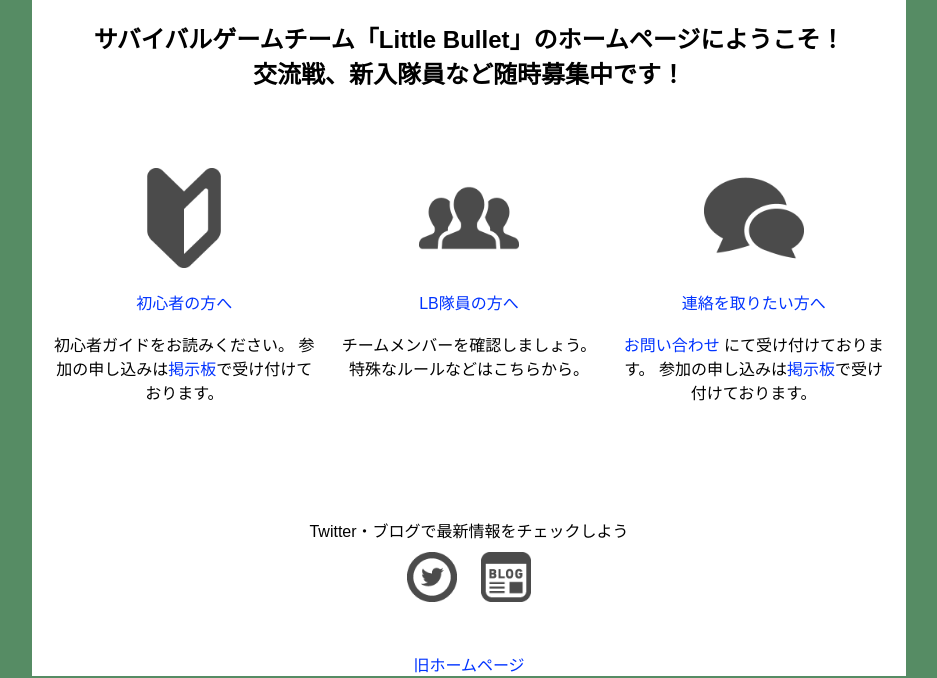
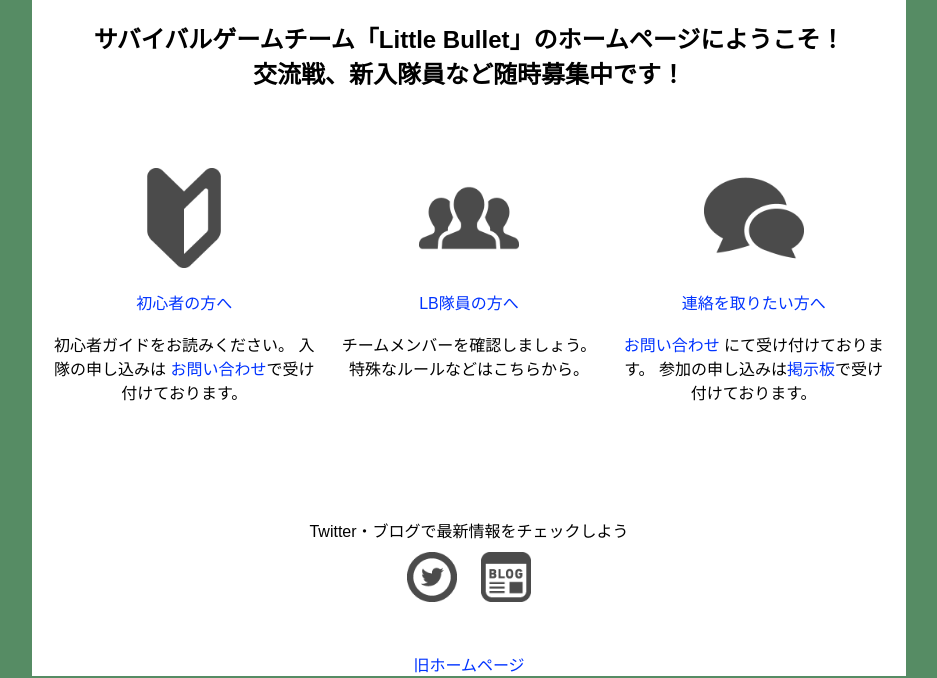
Before and after one commit to altyjp/littlebulletHP, a website: page public_html/index.html in a window 1280 px wide. Shown: the part 662-1340 px from the top of the page, without its empty margins (171-1108 px from the left). Drawn offline with Linux system fonts and the light colour scheme; a web font is replaced by a local one.

Commit message:
入隊方法の更新

```diff
--- a/public_html/index.html
+++ b/public_html/index.html
@@ -57,7 +57,8 @@ and open the template in the editor.
                         </a>
                         <br /><br />
                         初心者ガイドをお読みください。
-                        参加の申し込みは<a href="forbbs/keijiban.html">掲示板</a>で受け付けております。
+                        入隊の申し込みは<a href="http://form1.fc2.com/form/?id=3b68851a0f552b5c" target="_blank">
+                            お問い合わせ</a>で受け付けております。
                     </li>
                     <li>
                         <a href="formember/memberonly.html">
```
